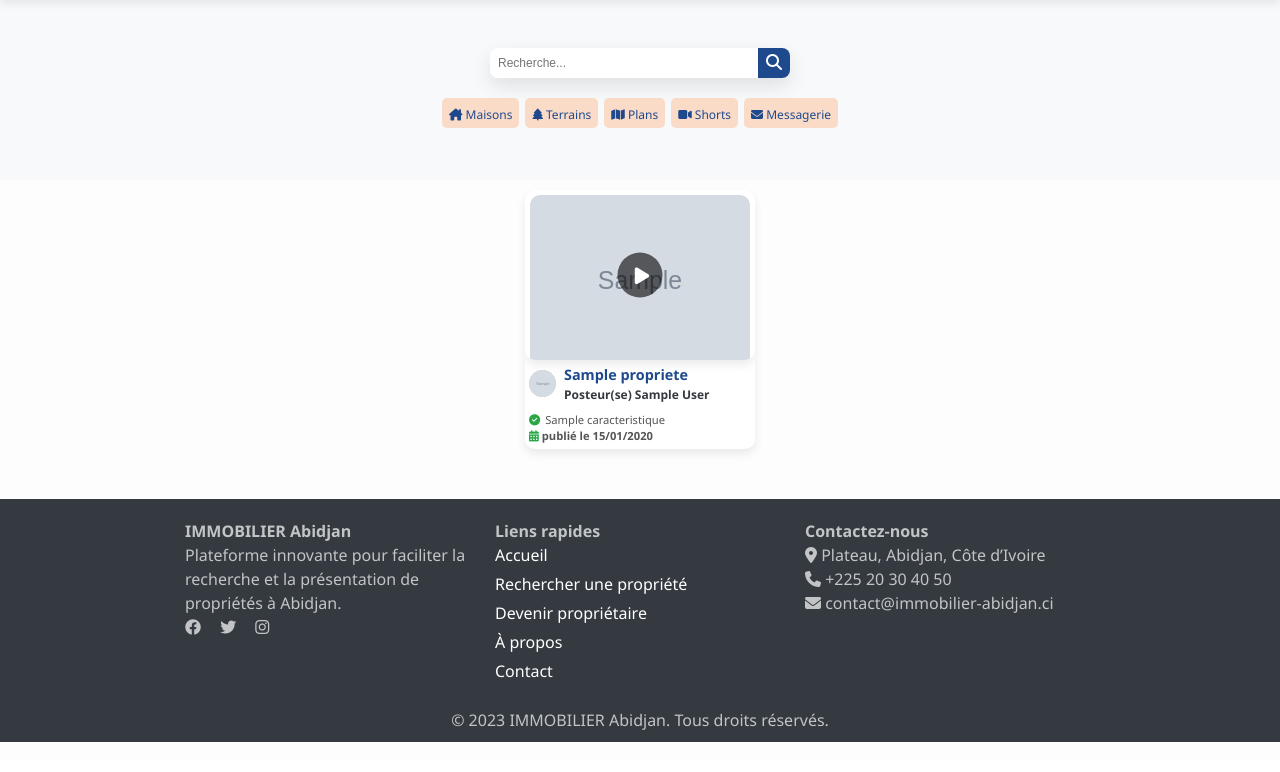
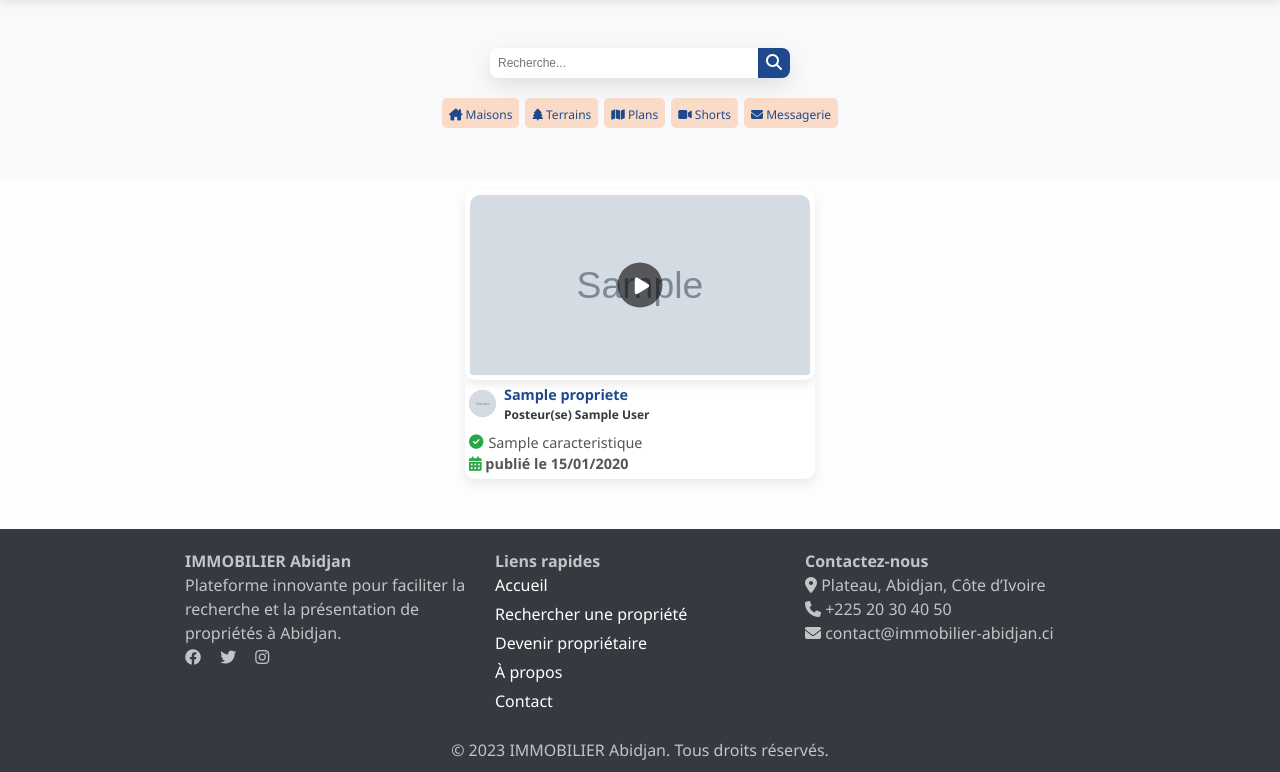
Before and after one commit to DAH-dev/IMB, a Django app: template immobilier/templates/index.html in a window 1280 px wide. Shown: the part 40-812 px from the top of the page. Before the commit the page ends 782 px from the top, so only its background shows below. Run offline with Django 5.2, Linux system fonts and the light colour scheme; the template is opened without the code that fills it: most values are stand-ins (such as "Sample title", 1, 10 or a date in 2020); grey boxes marked "Sample" are stand-in pictures.

Commit message:
modification de la hauteur de la vodeo

```diff
--- a/immobilier/templates/index.html
+++ b/immobilier/templates/index.html
@@ -295,7 +295,7 @@
 
     /* Ajustements pour les cartes de propriété */
     .cart_appartement {
-      width: 230px;
+      width: 350px;
       box-shadow: 0 5px 10px rgba(0, 0, 0, 0.08);
       background: white;
       border-radius: 10px;
@@ -309,7 +309,7 @@
     .img_appartement {
       padding: 5px;
       width: 100%;
-      height: 170px;
+      height: 190px;
       overflow: hidden;
       position: relative;
     }
@@ -318,6 +318,7 @@
     .img_appartement video {
       width: 100%;
       height: 170px;
+      height: 100%;
       margin: auto;
       border-radius: 3px;
       border-style: none;
@@ -356,7 +357,7 @@
 
 
     .descrip_appartement h5 {
-      font-size: 0, 8rem;
+      font-size: 0,95rem;
       margin-bottom: 2px;
       color: var(--primary);
     }
@@ -366,7 +367,7 @@
       align-items: center;
       flex-wrap: nowrap;
       gap: 5px;
-      font-size: 0.70rem;
+      font-size: 0.90rem;
       color: #555;
     }
 
@@ -374,7 +375,7 @@
       display: flex;
       align-items: center;
       gap: 1px;
-      font-size: 0.7rem;
+      font-size: 0.9rem;
       color: #666;
     }
 
@@ -644,7 +645,7 @@
       }
 
       .cart_appartement {
-        width: 99%;
+        width: 98%;
         margin-bottom: 5px;
       }
 
```
